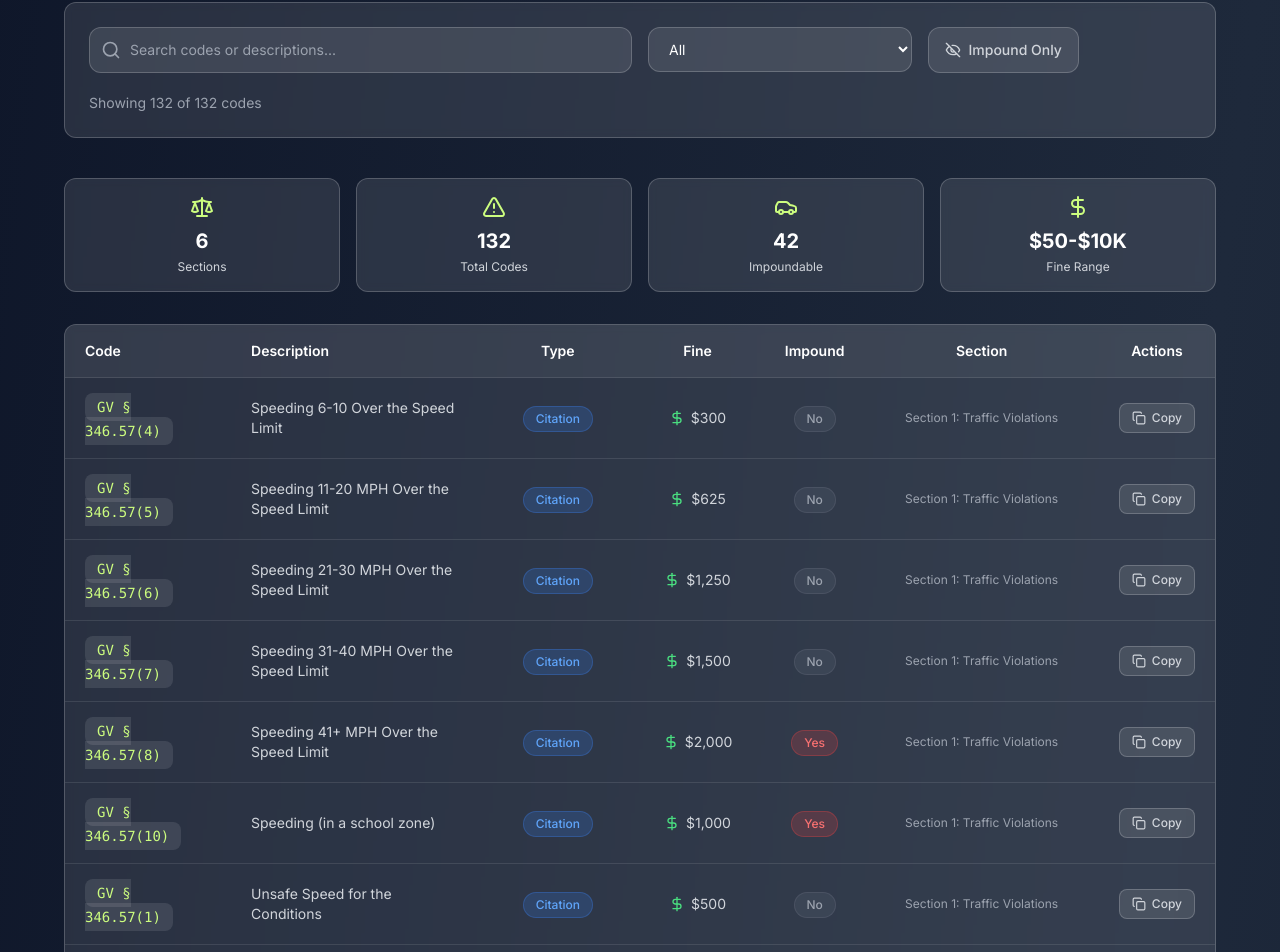
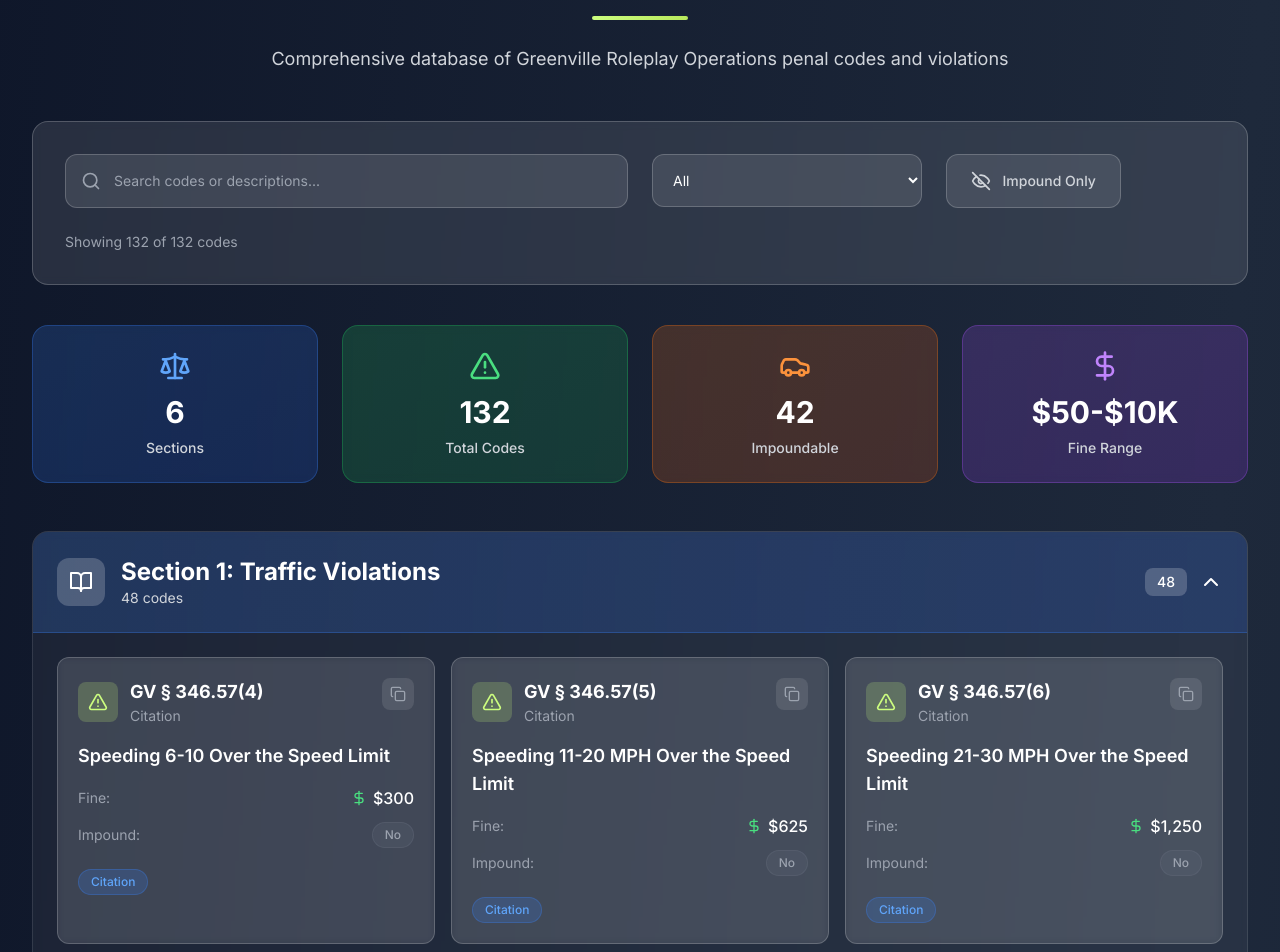
Before and after one commit to briancodm123/GVRO-P-S-Website, a Next.js app: page /penal-codes in a window 1280 px wide. Shown: the part 280-1232 px from the top of the page. Built offline with nearby package versions, Linux system fonts and the light colour scheme.

Commit message:
Revamp penal codes page with modern design - collapsible sections, improved aesthetics, card-based layout, and better visual hierarchy

```diff
--- a/app/penal-codes/page.tsx
+++ b/app/penal-codes/page.tsx
@@ -1,7 +1,7 @@
 'use client'
 
 import { useState } from 'react'
-import { Search, Copy, Filter, AlertTriangle, DollarSign, Clock, Car, Scale, Eye, EyeOff } from 'lucide-react'
+import { Search, Copy, Check, AlertTriangle, DollarSign, Clock, Car, Scale, Eye, EyeOff, ChevronDown, ChevronUp, BookOpen, Gavel } from 'lucide-react'
 import { penalCodes } from '../../data/penalCodes'
 
 export default function PenalCodesPage() {
@@ -9,6 +9,16 @@ export default function PenalCodesPage() {
   const [selectedType, setSelectedType] = useState<string>('All')
   const [showImpoundOnly, setShowImpoundOnly] = useState(false)
   const [copiedCode, setCopiedCode] = useState<string | null>(null)
+  const [expandedSections, setExpandedSections] = useState<Record<string, boolean>>({})
+
+  // Initialize all sections as expanded
+  useState(() => {
+    const initialExpanded: Record<string, boolean> = {}
+    penalCodes.forEach(section => {
+      initialExpanded[section.title] = true
+    })
+    setExpandedSections(initialExpanded)
+  })
 
   const getTypeColor = (type: string) => {
     switch (type) {
@@ -19,6 +29,43 @@ export default function PenalCodesPage() {
     }
   }
 
+  const getTypeIcon = (type: string) => {
+    switch (type) {
+      case 'Citation': return AlertTriangle
+      case 'Misdemeanor': return Scale
+      case 'Felony': return Gavel
+      default: return AlertTriangle
+    }
+  }
+
+  const getSectionColor = (index: number) => {
+    const colors = [
+      'from-blue-500/20 to-blue-600/20',
+      'from-green-500/20 to-green-600/20',
+      'from-purple-500/20 to-purple-600/20',
+      'from-orange-500/20 to-orange-600/20',
+      'from-pink-500/20 to-pink-600/20',
+      'from-cyan-500/20 to-cyan-600/20',
+      'from-indigo-500/20 to-indigo-600/20',
+      'from-teal-500/20 to-teal-600/20'
+    ]
+    return colors[index % colors.length]
+  }
+
+  const getSectionBorderColor = (index: number) => {
+    const colors = [
+      'border-blue-500/30',
+      'border-green-500/30',
+      'border-purple-500/30',
+      'border-orange-500/30',
+      'border-pink-500/30',
+      'border-cyan-500/30',
+      'border-indigo-500/30',
+      'border-teal-500/30'
+    ]
+    return colors[index % colors.length]
+  }
+
   const copyToClipboard = async (code: string) => {
     try {
       await navigator.clipboard.writeText(code)
@@ -27,6 +74,13 @@ export default function PenalCodesPage() {
     } catch (err) {
       console.error('Failed to copy: ', err)
     }
+  }
+
+  const toggleSection = (sectionName: string) => {
+    setExpandedSections(prev => ({
+      ...prev,
+      [sectionName]: !prev[sectionName]
+    }))
   }
 
   const filteredCodes = penalCodes.flatMap(section =>
@@ -43,31 +97,34 @@ export default function PenalCodesPage() {
 
   return (
     <div className="min-h-screen text-white py-12 px-4 sm:px-6 lg:px-8 bg-gradient-to-br from-slate-900 via-slate-800 to-slate-900">
-      <div className="max-w-6xl mx-auto">
+      <div className="max-w-7xl mx-auto">
         {/* Header Section */}
-        <div className="text-center mb-10">
-          <h1 className="text-4xl font-bold text-white mb-5 tracking-tight">
+        <div className="text-center mb-12">
+          <div className="inline-flex items-center justify-center w-20 h-20 bg-gradient-to-br from-[#ccfd7f]/20 to-[#ccfd7f]/10 rounded-2xl mb-6 border border-[#ccfd7f]/30">
+            <Scale className="w-10 h-10 text-[#ccfd7f]" />
+          </div>
+          <h1 className="text-5xl font-bold text-white mb-4 tracking-tight">
             Penal Codes
           </h1>
-          <div className="w-20 h-1 bg-[#ccfd7f] mx-auto rounded-full"></div>
-          <p className="text-gray-300 text-base mt-6 max-w-2xl mx-auto leading-relaxed">
+          <div className="w-24 h-1 bg-gradient-to-r from-[#ccfd7f] to-[#b8e85c] mx-auto rounded-full mb-6"></div>
+          <p className="text-gray-300 text-lg max-w-3xl mx-auto leading-relaxed">
             Comprehensive database of Greenville Roleplay Operations penal codes and violations
           </p>
         </div>
 
         {/* Search and Filter Controls */}
-        <div className="bg-white/10 backdrop-blur-sm rounded-xl p-6 border border-white/20 mb-10">
-          <div className="grid grid-cols-1 md:grid-cols-4 gap-4">
+        <div className="bg-white/10 backdrop-blur-sm rounded-2xl p-8 border border-white/20 mb-10">
+          <div className="grid grid-cols-1 md:grid-cols-4 gap-6">
             {/* Search Input */}
             <div className="md:col-span-2">
               <div className="relative">
-                <Search className="absolute left-3 top-1/2 transform -translate-y-1/2 text-gray-400 w-5 h-5" />
+                <Search className="absolute left-4 top-1/2 transform -translate-y-1/2 text-gray-400 w-5 h-5" />
                 <input
                   type="text"
                   placeholder="Search codes or descriptions..."
                   value={searchTerm}
                   onChange={(e) => setSearchTerm(e.target.value)}
-                  className="w-full pl-10 pr-4 py-3 bg-white/10 border border-white/20 rounded-xl text-white placeholder-gray-400 focus:outline-none focus:ring-2 focus:ring-[#ccfd7f]/50 focus:border-[#ccfd7f]/50 text-sm"
+                  className="w-full pl-12 pr-4 py-4 bg-white/10 border border-white/20 rounded-xl text-white placeholder-gray-400 focus:outline-none focus:ring-2 focus:ring-[#ccfd7f]/50 focus:border-[#ccfd7f]/50 text-sm"
                 />
               </div>
             </div>
@@ -77,7 +134,7 @@ export default function PenalCodesPage() {
               <select
                 value={selectedType}
                 onChange={(e) => setSelectedType(e.target.value)}
-                className="w-full px-4 py-3 bg-white/10 border border-white/20 rounded-xl text-white focus:outline-none focus:ring-2 focus:ring-[#ccfd7f]/50 focus:border-[#ccfd7f]/50 text-sm"
+                className="w-full px-4 py-4 bg-white/10 border border-white/20 rounded-xl text-white focus:outline-none focus:ring-2 focus:ring-[#ccfd7f]/50 focus:border-[#ccfd7f]/50 text-sm"
               >
                 {typeOptions.map(type => (
                   <option key={type} value={type} className="bg-slate-800 text-white">
@@ -91,27 +148,27 @@ export default function PenalCodesPage() {
             <div className="flex items-center">
               <button
                 onClick={() => setShowImpoundOnly(!showImpoundOnly)}
-                className={`flex items-center space-x-2 px-4 py-3 rounded-xl border transition-all duration-300 text-sm ${
+                className={`flex items-center space-x-3 px-6 py-4 rounded-xl border transition-all duration-300 text-sm font-medium ${
                   showImpoundOnly
                     ? 'bg-[#ccfd7f]/20 border-[#ccfd7f]/50 text-[#ccfd7f]'
                     : 'bg-white/10 border-white/20 text-gray-300 hover:bg-white/20'
                 }`}
               >
-                {showImpoundOnly ? <Eye className="w-4 h-4" /> : <EyeOff className="w-4 h-4" />}
-                <span className="font-medium">Impound Only</span>
+                {showImpoundOnly ? <Eye className="w-5 h-5" /> : <EyeOff className="w-5 h-5" />}
+                <span>Impound Only</span>
               </button>
             </div>
           </div>
 
           {/* Results Counter */}
-          <div className="mt-5 flex items-center justify-between">
+          <div className="mt-6 flex items-center justify-between">
             <p className="text-gray-400 text-sm">
               Showing {filteredCodes.length} of {penalCodes.flatMap(s => s.codes).length} codes
             </p>
             {searchTerm && (
               <button
                 onClick={() => setSearchTerm('')}
-                className="text-[#ccfd7f] hover:text-[#b8e85c] text-sm font-medium transition-colors"
+                className="text-[#ccfd7f] hover:text-[#b8e85c] text-sm font-medium transition-colors px-4 py-2 rounded-lg hover:bg-[#ccfd7f]/10"
               >
                 Clear Search
               </button>
@@ -120,68 +177,126 @@ export default function PenalCodesPage() {
         </div>
 
         {/* Quick Stats */}
-        <div className="grid grid-cols-1 md:grid-cols-4 gap-4 mb-8">
-          <div className="bg-white/10 backdrop-blur-sm rounded-xl p-4 border border-white/20 text-center">
-            <Scale className="w-6 h-6 text-[#ccfd7f] mx-auto mb-2" />
-            <h3 className="text-xl font-bold text-white mb-1">{penalCodes.length}</h3>
-            <p className="text-gray-300 text-xs">Sections</p>
+        <div className="grid grid-cols-1 md:grid-cols-4 gap-6 mb-12">
+          <div className="bg-gradient-to-br from-blue-500/20 to-blue-600/20 backdrop-blur-sm rounded-2xl p-6 border border-blue-500/30 text-center hover:scale-105 transition-transform">
+            <Scale className="w-8 h-8 text-blue-400 mx-auto mb-3" />
+            <h3 className="text-3xl font-bold text-white mb-2">{penalCodes.length}</h3>
+            <p className="text-gray-300 text-sm font-medium">Sections</p>
           </div>
-          <div className="bg-white/10 backdrop-blur-sm rounded-xl p-4 border border-white/20 text-center">
-            <AlertTriangle className="w-6 h-6 text-[#ccfd7f] mx-auto mb-2" />
-            <h3 className="text-xl font-bold text-white mb-1">{penalCodes.flatMap(s => s.codes).length}</h3>
-            <p className="text-gray-300 text-xs">Total Codes</p>
+          <div className="bg-gradient-to-br from-green-500/20 to-green-600/20 backdrop-blur-sm rounded-2xl p-6 border border-green-500/30 text-center hover:scale-105 transition-transform">
+            <AlertTriangle className="w-8 h-8 text-green-400 mx-auto mb-3" />
+            <h3 className="text-3xl font-bold text-white mb-2">{penalCodes.flatMap(s => s.codes).length}</h3>
+            <p className="text-gray-300 text-sm font-medium">Total Codes</p>
           </div>
-          <div className="bg-white/10 backdrop-blur-sm rounded-xl p-4 border border-white/20 text-center">
-            <Car className="w-6 h-6 text-[#ccfd7f] mx-auto mb-2" />
-            <h3 className="text-xl font-bold text-white mb-1">{penalCodes.flatMap(s => s.codes).filter(c => c.impoundment === 'Y').length}</h3>
-            <p className="text-gray-300 text-xs">Impoundable</p>
+          <div className="bg-gradient-to-br from-orange-500/20 to-orange-600/20 backdrop-blur-sm rounded-2xl p-6 border border-orange-500/30 text-center hover:scale-105 transition-transform">
+            <Car className="w-8 h-8 text-orange-400 mx-auto mb-3" />
+            <h3 className="text-3xl font-bold text-white mb-2">{penalCodes.flatMap(s => s.codes).filter(c => c.impoundment === 'Y').length}</h3>
+            <p className="text-gray-300 text-sm font-medium">Impoundable</p>
           </div>
-          <div className="bg-white/10 backdrop-blur-sm rounded-xl p-4 border border-white/20 text-center">
-            <DollarSign className="w-6 h-6 text-[#ccfd7f] mx-auto mb-2" />
-            <h3 className="text-xl font-bold text-white mb-1">$50-$10K</h3>
-            <p className="text-gray-300 text-xs">Fine Range</p>
+          <div className="bg-gradient-to-br from-purple-500/20 to-purple-600/20 backdrop-blur-sm rounded-2xl p-6 border border-purple-500/30 text-center hover:scale-105 transition-transform">
+            <DollarSign className="w-8 h-8 text-purple-400 mx-auto mb-3" />
+            <h3 className="text-3xl font-bold text-white mb-2">$50-$10K</h3>
+            <p className="text-gray-300 text-sm font-medium">Fine Range</p>
           </div>
         </div>
 
-        {/* Codes Table */}
-        <div className="bg-white/10 backdrop-blur-sm rounded-xl border border-white/20 overflow-hidden">
-          <div className="overflow-x-auto">
-            <table className="w-full">
-              <thead className="bg-white/5">
-                <tr>
-                  <th className="px-5 py-4 text-left text-sm font-semibold text-white">Code</th>
-                  <th className="px-5 py-4 text-left text-sm font-semibold text-white">Description</th>
-                  <th className="px-5 py-4 text-center text-sm font-semibold text-white">Type</th>
-                  <th className="px-5 py-4 text-center text-sm font-semibold text-white">Fine</th>
-                  <th className="px-5 py-4 text-center text-sm font-semibold text-white">Impound</th>
-                  <th className="px-5 py-4 text-center text-sm font-semibold text-white">Section</th>
-                  <th className="px-5 py-4 text-center text-sm font-semibold text-white">Actions</th>
-                </tr>
-              </thead>
-              <tbody>
-                {filteredCodes.length > 0 ? (
-                  filteredCodes.map((code, index) => (
-                    <tr key={index} className="border-t border-white/10 hover:bg-white/5 transition-colors">
-                      <td className="px-5 py-4">
-                        <code className="text-[#ccfd7f] font-mono text-sm bg-white/10 px-3 py-1.5 rounded-lg">
+        {/* Organized Sections */}
+        <div className="space-y-8">
+          {penalCodes.map((section, sectionIndex) => {
+            const sectionCodes = section.codes.filter(code => {
+              const matchesSearch = code.code.toLowerCase().includes(searchTerm.toLowerCase()) ||
+                                   code.meaning.toLowerCase().includes(searchTerm.toLowerCase())
+              const matchesType = selectedType === 'All' || code.type === selectedType
+              const matchesImpound = !showImpoundOnly || code.impoundment === 'Y'
+              return matchesSearch && matchesType && matchesImpound
+            })
+
+            if (sectionCodes.length === 0) return null
+
+            const isExpanded = expandedSections[section.title] ?? true
+            const sectionColor = getSectionColor(sectionIndex)
+            const borderColor = getSectionBorderColor(sectionIndex)
+
+            return (
+              <div key={sectionIndex} className="bg-white/5 backdrop-blur-sm rounded-2xl border border-white/10 overflow-hidden">
+                {/* Section Header */}
+                <button
+                  onClick={() => toggleSection(section.title)}
+                  className={`w-full p-6 bg-gradient-to-r ${sectionColor} border-b ${borderColor} hover:bg-opacity-80 transition-all duration-300`}
+                >
+                  <div className="flex items-center justify-between">
+                    <div className="flex items-center space-x-4">
+                      <div className="w-12 h-12 bg-white/20 rounded-xl flex items-center justify-center">
+                        <BookOpen className="w-6 h-6 text-white" />
+                      </div>
+                      <div className="text-left">
+                        <h2 className="text-2xl font-bold text-white">{section.title}</h2>
+                        <p className="text-gray-300 text-sm">{sectionCodes.length} codes</p>
+                      </div>
+                    </div>
+                    <div className="flex items-center space-x-3">
+                      <span className="px-3 py-1 bg-white/20 text-white text-sm font-medium rounded-lg">
+                        {sectionCodes.length}
+                      </span>
+                      {isExpanded ? (
+                        <ChevronUp className="w-6 h-6 text-white" />
+                      ) : (
+                        <ChevronDown className="w-6 h-6 text-white" />
+                      )}
+                    </div>
+                  </div>
+                </button>
+
+                {/* Section Content */}
+                {isExpanded && (
+                  <div className="p-6">
+                    <div className="grid grid-cols-1 md:grid-cols-2 lg:grid-cols-3 gap-4">
+                      {sectionCodes.map((code, codeIndex) => {
+                        const TypeIcon = getTypeIcon(code.type)
+
+                        return (
+                          <div
+                            key={codeIndex}
+                            className="bg-white/10 backdrop-blur-sm rounded-xl p-5 border border-white/20 hover:border-[#ccfd7f]/50 transition-all duration-300 hover:shadow-xl hover:shadow-[#ccfd7f]/20 hover:scale-105"
+                          >
+                            <div className="flex items-start justify-between mb-4">
+                              <div className="flex items-center space-x-3">
+                                <div className="w-10 h-10 rounded-lg flex items-center justify-center bg-[#ccfd7f]/20">
+                                  <TypeIcon className="w-5 h-5 text-[#ccfd7f]" />
+                                </div>
+                                <div>
+                                  <h3 className="text-lg font-bold text-white">
                                     {code.code}
-                        </code>
-                      </td>
-                      <td className="px-5 py-4 text-gray-300 text-sm max-w-md">
+                                  </h3>
+                                  <p className="text-sm text-gray-400">{code.type}</p>
+                                </div>
+                              </div>
+                              <button
+                                onClick={() => copyToClipboard(code.code)}
+                                className="p-2 rounded-lg bg-white/10 hover:bg-white/20 transition-colors"
+                              >
+                                {copiedCode === code.code ? (
+                                  <Check className="w-4 h-4 text-[#ccfd7f]" />
+                                ) : (
+                                  <Copy className="w-4 h-4 text-gray-400" />
+                                )}
+                              </button>
+                            </div>
+                            <div className="mb-4">
+                              <h4 className="text-lg font-semibold mb-2 text-white">
                                 {code.meaning}
-                      </td>
-                      <td className="px-5 py-4 text-center">
-                        <span className={`inline-flex items-center px-3 py-1 rounded-full text-xs font-medium border ${getTypeColor(code.type)}`}>
-                          {code.type}
-                        </span>
-                      </td>
-                      <td className="px-5 py-4 text-center text-gray-300 text-sm">
-                        <div className="flex items-center justify-center space-x-1.5">
+                              </h4>
+                            </div>
+                            <div className="space-y-3">
+                              <div className="flex items-center justify-between">
+                                <span className="text-sm text-gray-400">Fine:</span>
+                                <div className="flex items-center space-x-1.5">
                                   <DollarSign className="w-4 h-4 text-green-400" />
-                          <span>{code.fine}</span>
+                                  <span className="text-white font-medium">{code.fine}</span>
                                 </div>
-                      </td>
-                      <td className="px-5 py-4 text-center">
+                              </div>
+                              <div className="flex items-center justify-between">
+                                <span className="text-sm text-gray-400">Impound:</span>
                                 {code.impoundment === 'Y' ? (
                                   <span className="inline-flex items-center px-3 py-1 rounded-full text-xs font-medium bg-red-500/20 text-red-400 border border-red-500/30">
                                     Yes
@@ -191,61 +306,75 @@ export default function PenalCodesPage() {
                                     No
                                   </span>
                                 )}
-                      </td>
-                      <td className="px-5 py-4 text-center text-gray-400 text-xs">
-                        {code.section}
-                      </td>
-                      <td className="px-5 py-4 text-center">
-                        <button
-                          onClick={() => copyToClipboard(code.code)}
-                          className={`inline-flex items-center space-x-1.5 px-3 py-1.5 rounded-lg text-xs font-medium transition-all duration-300 ${
-                            copiedCode === code.code
-                              ? 'bg-green-500/20 text-green-400 border border-green-500/30'
-                              : 'bg-white/10 text-gray-300 border border-white/20 hover:bg-white/20'
-                          }`}
-                        >
-                          <Copy className="w-3.5 h-3.5" />
-                          <span>{copiedCode === code.code ? 'Copied!' : 'Copy'}</span>
-                        </button>
-                      </td>
-                    </tr>
-                  ))
-                ) : (
-                  <tr>
-                    <td colSpan={7} className="px-5 py-12 text-center text-gray-400">
-                      <div className="flex flex-col items-center space-y-3">
-                        <Search className="w-12 h-12 text-gray-500" />
-                        <p className="text-lg font-medium">No codes found</p>
-                        <p className="text-sm">Try adjusting your search terms or filters</p>
                               </div>
-                    </td>
-                  </tr>
-                )}
-              </tbody>
-            </table>
+                              <div className="pt-2">
+                                <span className={`inline-flex items-center px-3 py-1 rounded-full text-xs font-medium border ${getTypeColor(code.type)}`}>
+                                  {code.type}
+                                </span>
                               </div>
                             </div>
+                          </div>
+                        )
+                      })}
+                    </div>
+                  </div>
+                )}
+              </div>
+            )
+          })}
+        </div>
+
+        {/* No Results */}
+        {filteredCodes.length === 0 && (
+          <div className="text-center py-16">
+            <div className="w-24 h-24 bg-gray-500/20 rounded-2xl flex items-center justify-center mx-auto mb-6">
+              <Search className="w-12 h-12 text-gray-500" />
+            </div>
+            <h3 className="text-2xl font-bold text-white mb-3">No codes found</h3>
+            <p className="text-gray-400 text-lg mb-6">Try adjusting your search or filter criteria</p>
+            <button
+              onClick={() => {
+                setSearchTerm('')
+                setSelectedType('All')
+                setShowImpoundOnly(false)
+              }}
+              className="px-6 py-3 bg-[#ccfd7f]/20 text-[#ccfd7f] rounded-xl hover:bg-[#ccfd7f]/30 transition-colors font-medium"
+            >
+              Clear All Filters
+            </button>
+          </div>
+        )}
 
         {/* Quick Copy Section */}
-        <div className="mt-10 bg-white/10 backdrop-blur-sm rounded-xl p-6 border border-white/20">
-          <h3 className="text-lg font-bold text-white mb-5 flex items-center">
-            <div className="w-2.5 h-2.5 rounded-full bg-[#ccfd7f] mr-3 shadow-lg"></div>
+        <div className="mt-12 bg-gradient-to-r from-[#ccfd7f]/10 to-[#b8e85c]/10 backdrop-blur-sm rounded-2xl p-8 border border-[#ccfd7f]/30">
+          <h3 className="text-2xl font-bold text-white mb-6 flex items-center">
+            <div className="w-3 h-3 rounded-full bg-[#ccfd7f] mr-3 shadow-lg"></div>
             Quick Copy Common Codes
           </h3>
-          <div className="grid grid-cols-2 md:grid-cols-4 gap-3">
+          <div className="grid grid-cols-2 md:grid-cols-4 gap-4">
             {[
               'GV § 346.57(5)',
               'GV § 346.63(1)',
               'GV § 346.10',
-              'GV § 343.05'
+              'GV § 346.15(1)',
+              'GV § 346.20(1)',
+              'GV § 346.25(1)',
+              'GV § 346.30(1)',
+              'GV § 346.35(1)'
             ].map((code, index) => (
               <button
                 key={index}
                 onClick={() => copyToClipboard(code)}
-                className="flex items-center justify-center space-x-2 px-4 py-3 bg-white/10 hover:bg-white/20 border border-white/20 rounded-lg text-sm font-medium text-gray-300 hover:text-white transition-all duration-300"
+                className="p-4 bg-white/10 hover:bg-white/20 rounded-xl border border-white/20 hover:border-[#ccfd7f]/50 transition-all duration-300 text-left group"
               >
-                <Copy className="w-4 h-4" />
-                <span>{code}</span>
+                <div className="flex items-center justify-between">
+                  <code className="text-[#ccfd7f] font-mono text-sm">{code}</code>
+                  {copiedCode === code ? (
+                    <Check className="w-4 h-4 text-green-400" />
+                  ) : (
+                    <Copy className="w-4 h-4 text-gray-400 group-hover:text-[#ccfd7f] transition-colors" />
+                  )}
+                </div>
               </button>
             ))}
           </div>
```
Lines whose indentation alone changed are shown as unchanged.
